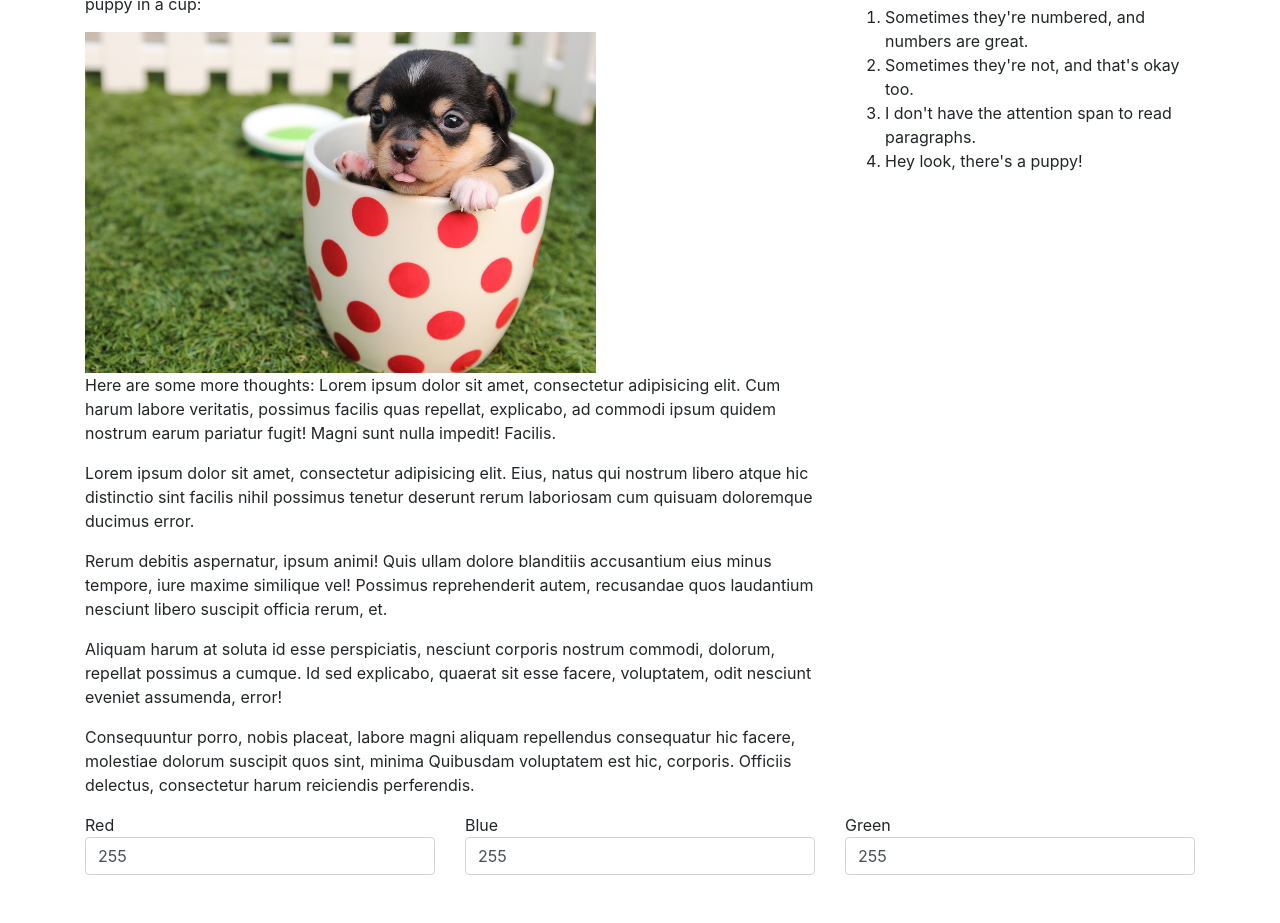
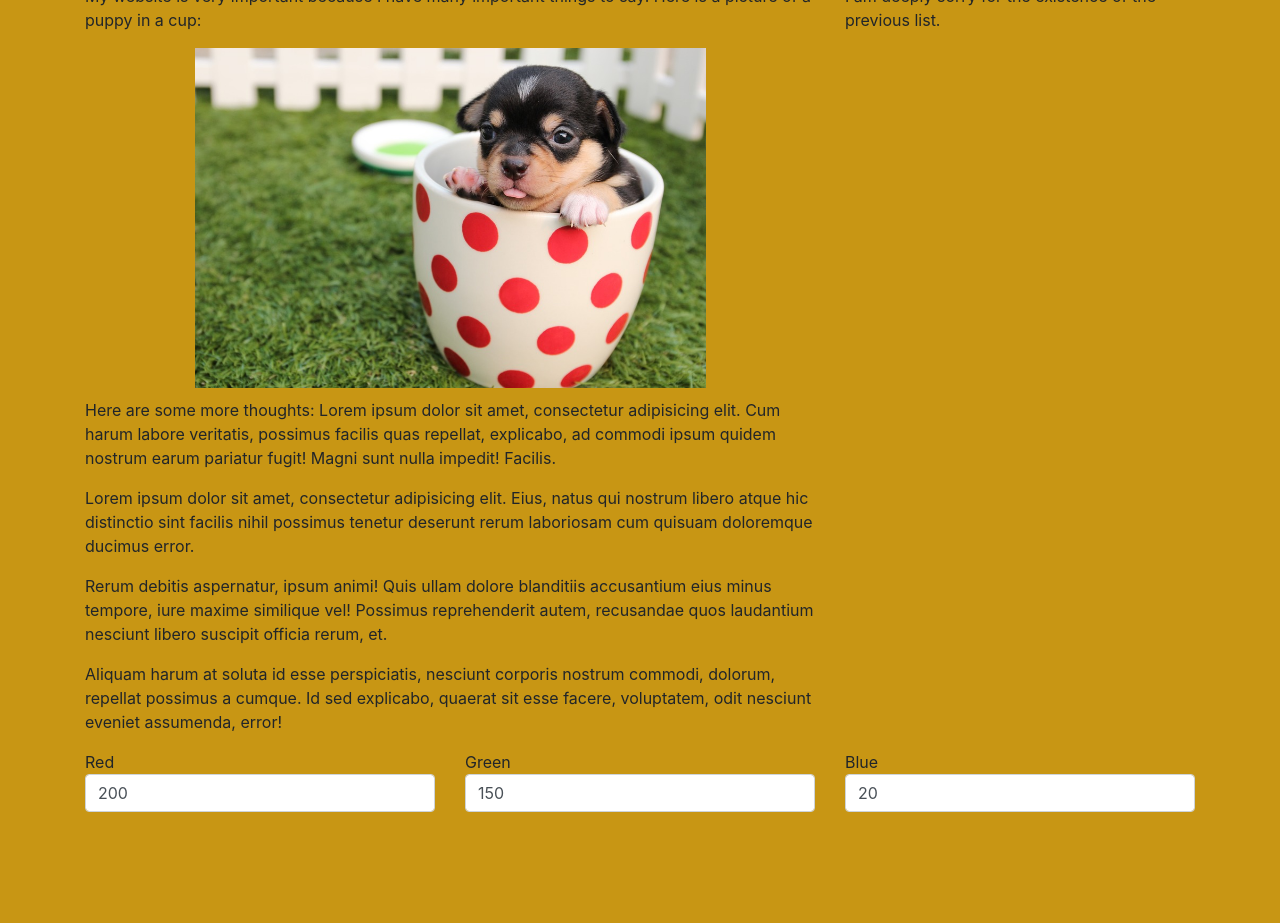
Before and after one commit to kuyhijsung/jQueryDOMPractice, a plain HTML site: page index.html in a window 1280 px wide. Shown: the part 88-1011 px from the top of the page. After the commit the page ends 948 px from the top, so only its background shows below. Drawn offline with nearby package versions, Linux system fonts and the light colour scheme.

Commit message:
Progress 2

```diff
--- /dev/null
+++ b/app.css
@@ -0,0 +1,25 @@
+label {
+    top: 0%;
+    transform: translateY(-50%);
+    font-size: 11px;
+    color: rgba(37, 99, 235, 1);
+}
+
+.empty input:not(:focus)+label {
+    top: 50%;
+    transform: translateY(-50%);
+    font-size: 14px;
+}
+
+input:not(:focus)+label {
+    color: rgba(70, 70, 70, 1);
+}
+
+input {
+    border-width: 1px;
+}
+
+input:focus {
+    outline: none;
+    border-color: rgba(37, 99, 235, 1);
+}
--- a/index.html
+++ b/index.html
@@ -1,12 +1,11 @@
 <!DOCTYPE html>
 <html lang="en">
+
 <head>
   <meta charset="UTF-8">
   <title>Document</title>
-  <link rel="stylesheet"
-        href="https://unpkg.com/bootstrap/dist/css/bootstrap.css">
+  <link rel="stylesheet" href="https://unpkg.com/bootstrap/dist/css/bootstrap.css">
   <style>
-
     img {
       max-width: 70%;
     }
@@ -15,7 +14,6 @@
       display: block;
       margin: 10px auto;
     }
-
   </style>
 </head>
 
@@ -60,21 +58,48 @@
     <div class="row mb-5">
       <div class="col-sm-4">
         Red
-      <input class="form-control" type="number" min="0" max="255" value="255">
+        <input class="form-control red" type="number" min="0" max="255" value="200">
+      </div>
+      <div class="col-sm-4">
+        Green
+        <input class="form-control green" type="number" min="0" max="255" value="150">
       </div>
       <div class="col-sm-4">
         Blue
-      <input class="form-control" type="number" min="0" max="255" value="255">
+        <input class="form-control blue" type="number" min="0" max="255" value="20">
       </div>
-    <div class="col-sm-4">
-      Green
-      <input class="form-control" type="number" min="0" max="255" value="255">
-    </div>
+
     </div>
   </div>
   <script src="https://code.jquery.com/jquery-3.3.1.js"></script>
   <script>
-  // Add your code here!
+    //1
+    $(document).ready(function () {
+      console.log("Let's get ready to party with jQuery!");
+    })
+    //2
+    $('img').addClass('image-center');
+    //3
+    $('article').children().last().remove();
+    //4
+    let randomNum = Math.floor(Math.random() * 100);
+    $('#title').css('fontSize', `${randomNum}px`);
+    //5
+    $('ol').append('<li>I like cats</li>');
+    //6
+    $('ol').remove();
+    $('h4').remove();
+    $('aside').append('<p>I am deeply sorry for the existence of the previous list.</p>');
+    //7
+    let r = $('.red').val();
+    let g = $('.green').val();
+    let b = $('.blue').val();
+    console.log(r, g, b);
+    $('body').css('background-color', `rgb(${r},${g},${b})`);
+    //8
+    $('img').on('click', function () {
+      $(this).remove();
+    })
   </script>
 </body>
 
--- /dev/null
+++ b/movies.html
@@ -0,0 +1,32 @@
+<!DOCTYPE html>
+<html lang="en">
+
+<head>
+    <meta charset="UTF-8">
+    <meta http-equiv="X-UA-Compatible" content="IE=edge">
+    <meta name="viewport" content="width=device-width, initial-scale=1.0">
+    <title>Document</title>
+</head>
+
+<body>
+    <div>
+        <input id="movie" type="text" />
+        <label for="movie">
+            Movie Name
+        </label>
+    </div>
+    <div>
+        <input id="rating" type="number" min="1" max="5" />
+        <label for="rating">
+            Rating
+        </label>
+    </div>
+    <input type="submit" value="Add">
+    <div>
+        <ol class="movieList"></ol>
+    </div>
+    <script src="https://code.jquery.com/jquery-3.3.1.js"></script>
+    <script src="main.js"></script>
+</body>
+
+</html>
```
Also changed, not shown: main.js (added, +9 -0 lines). Lines whose indentation alone changed are shown as unchanged.
